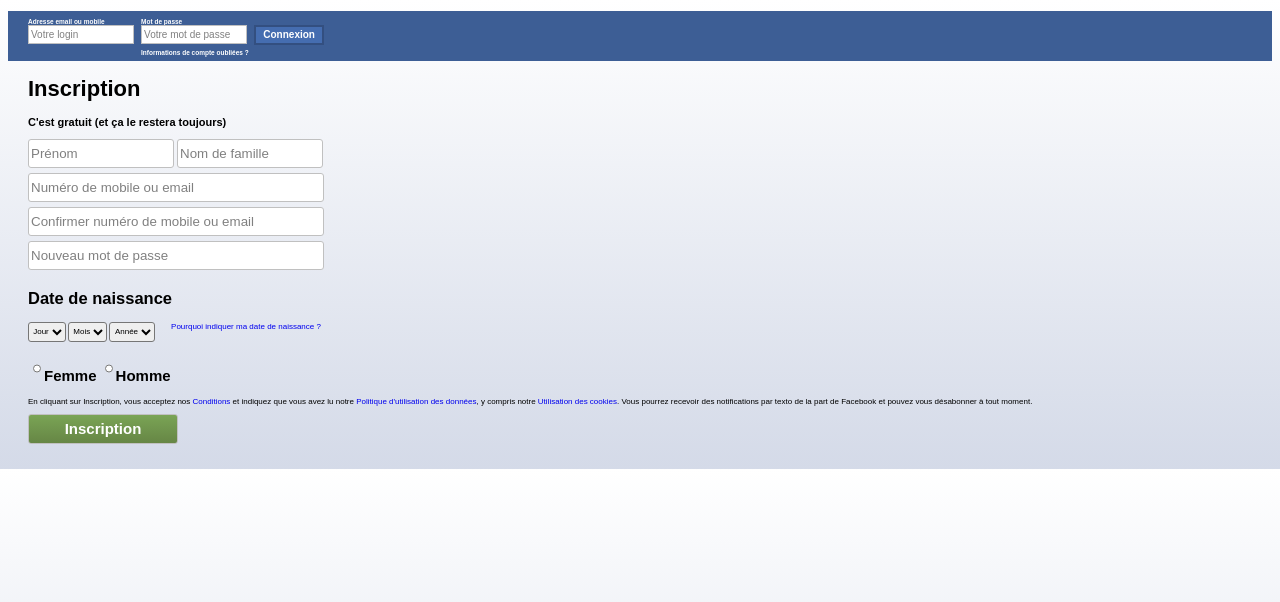
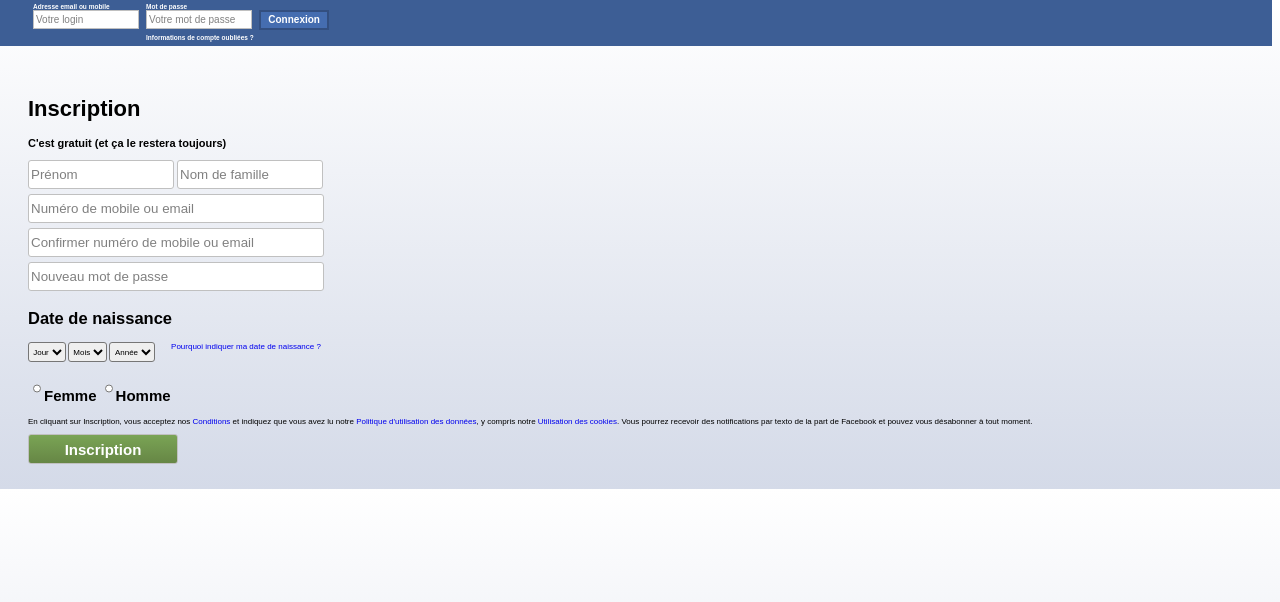
Before and after one commit to Mr-Sim/TESTUballers, a PHP site: page / in a window 1280 px wide. Shown: the top 602 px of the page. Run offline with PHP 8.4, Linux system fonts and the light colour scheme.

Commit message:
application de certains changements

```diff
--- a/control.php
+++ b/control.php
@@ -4,7 +4,6 @@
  * Il fait appel aux fonctions, traite les données renvoyées par le modèle et la vue, et envoie les informations à afficher à la vue.
  */
 require_once('model.php');
-require_once('connect-db.php');
 $informationError = "Erreur dans votre identifiant ou votre mot de passe";
 
 //On connecte un utilisateur si le bouton "Connexion" est cliqué et si les informations entrées sont valides.
@@ -19,10 +18,12 @@
             // on redirige notre visiteur vers une page de notre section membre
             header ('location: index.php');
         }
+        //Si les paramètres entrés ne correspondent à aucun utilisateur.
         else{
             header ('location: index.php?informationError');
         }
     }
+    //Si des paramètres n'ont pas été renseignés.
     else{
         header ('location: index.php?informationError');
     }
--- a/model.php
+++ b/model.php
@@ -48,6 +48,7 @@
     $dateNaissance = $newUser['annee']."-".$newUser['mois']."-".$newUser['jour'];
     $sexe = $newUser["sexe"];
 
+    //La première valeure insérée est NULL pour la colonne "iduser" de la base de donnée qui est en auto-incrémentation.
     $query = "INSERT INTO utilisateurs VALUES(NULL, '$nom', '$prenom', '$newLogin', '$newPwd', '$dateNaissance', '$sexe');";
     try{
         $prep = $pdo->prepare($query);
--- a/style.css
+++ b/style.css
@@ -5,21 +5,22 @@
 
 header  {
     height: 50px;
-    margin: 0;
+    margin-bottom: 50px;
+    margin-top:-15px;
+    margin-left: -15px;
     background : #3d5e95;
 }
 #conntext{
     color:white;
     font-size: 6.5px;
     font-weight: bold;
-    margin-bottom:2px;
+    margin-bottom:3px;
 }
 
 #connbar li{
         display: inline-block;
-        list-style: none; /* nécessaire pour IE7 */
-        margin-left:-20px;
-        width: 130px;
+        margin-left:0px;
+        width: 110px;
         vertical-align: top;
 }
 #formconn{
@@ -64,6 +65,7 @@
 }
 #body{
     margin-left:20px;
+    margin-bottom: auto;
 
 }
 
@@ -92,7 +94,6 @@
 }
 #date2 li{
     display: inline-block;
-    list-style: none; /* nécessaire pour IE7 */
     margin-left:-40px;
     width: 180px;
     vertical-align: top;
```
